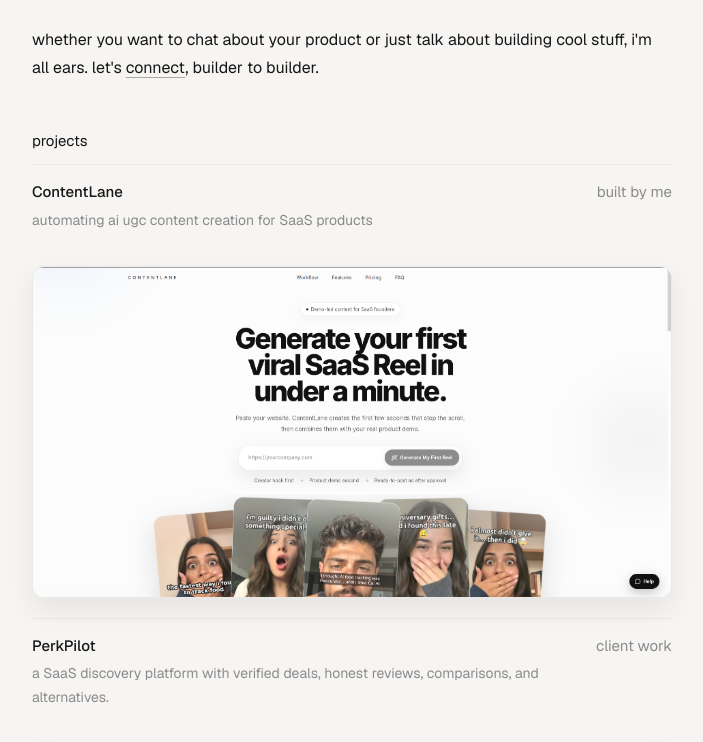
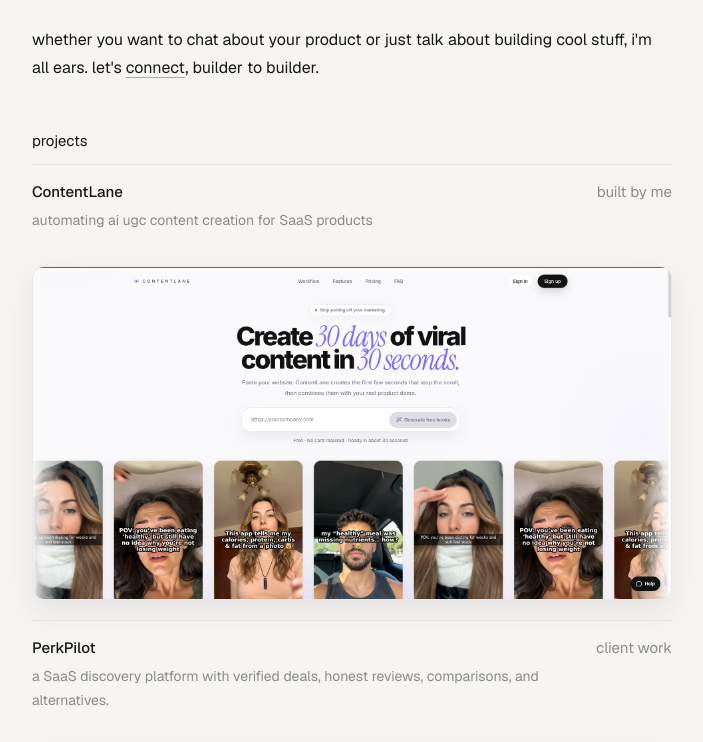
Before and after one commit to aaryanrajputhere/aaryanrajput, a Next.js app: page / in a window 1280 px wide. Shown: the part 485-1227 px from the top of the page, without its empty margins (288-991 px from the left). Built offline with nearby package versions, Linux system fonts and the light colour scheme.

Commit message:
Update ContentLane project screenshot

```diff
--- a/app/components/projects.tsx
+++ b/app/components/projects.tsx
@@ -41,8 +41,8 @@
                 <Image
                   src={project.image.src}
                   alt={project.image.alt}
-                  width={1871}
-                  height={968}
+                  width={project.image.width}
+                  height={project.image.height}
                   unoptimized
                   className="project-preview mb-5"
                 />
--- a/app/data/projects.ts
+++ b/app/data/projects.ts
@@ -6,6 +6,8 @@
   image?: {
     src: string;
     alt: string;
+    width: number;
+    height: number;
   };
 };
 
@@ -18,6 +20,8 @@
     image: {
       src: "/contentlane-screenshot.png",
       alt: "ContentLane website preview",
+      width: 1918,
+      height: 1001,
     },
   },
   {
@@ -29,6 +33,8 @@
     image: {
       src: "/perkpilot-screenshot.png",
       alt: "PerkPilot website preview",
+      width: 1871,
+      height: 968,
     },
   },
 ];
```
Also changed, not shown: public/contentlane-screenshot.png.
